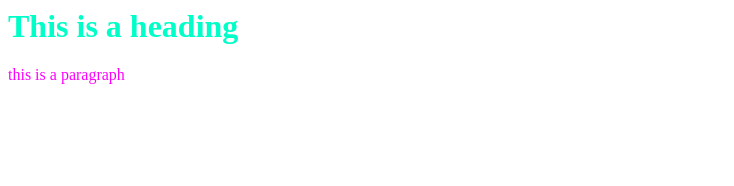
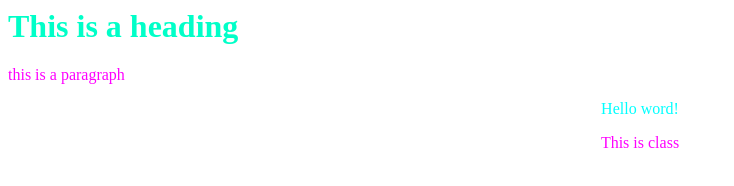
Before and after one commit to Athie9104/htmlcss, a plain HTML site: page external.html in a window 1280 px wide. Shown: the whole page, without its empty margins (0-734 px from the left). Drawn offline with Linux system fonts and the light colour scheme.

Commit message:
Add files via upload

```diff
--- a/external.html
+++ b/external.html
@@ -5,5 +5,7 @@
   <body>
     <h1>This is a heading</h1>
     <p>this is a paragraph</p>
+    <p id="para">Hello word!</p>
+    <p class="center">This is class</p>
   </body>
 </html>
--- a/my_style.css
+++ b/my_style.css
@@ -1,6 +1,21 @@
+* {
+  color: black;
+}
+
 h1 {
   color: rgb(0, 255, 200);
 }
+
 p {
   color: magenta;
 }
+
+#para {
+  text-align: center;
+  color: cyan;
+}
+
+.center {
+  text-align: center;
+  color: rgb(rgb(83, 0, 0), green, blue);
+}
```
Also changed, not shown: iframe_demo.html (+1 -0 lines).
